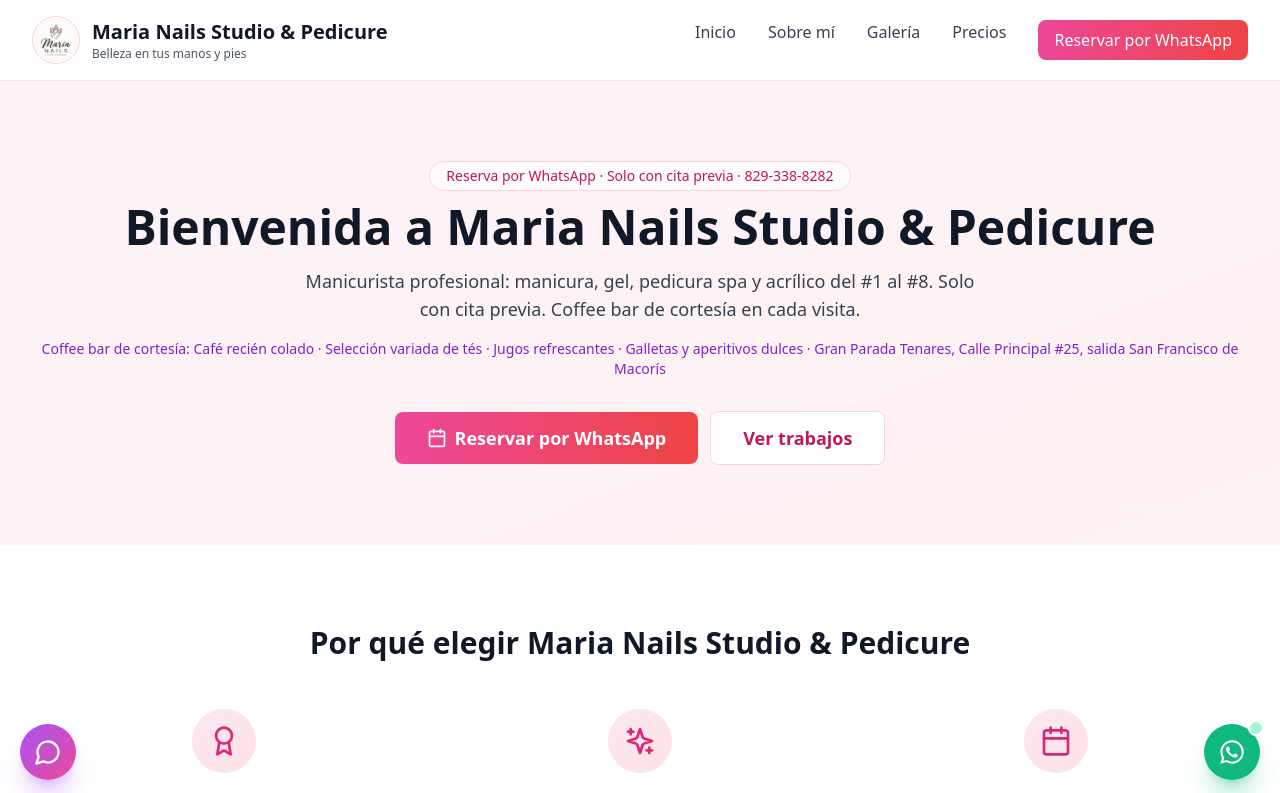
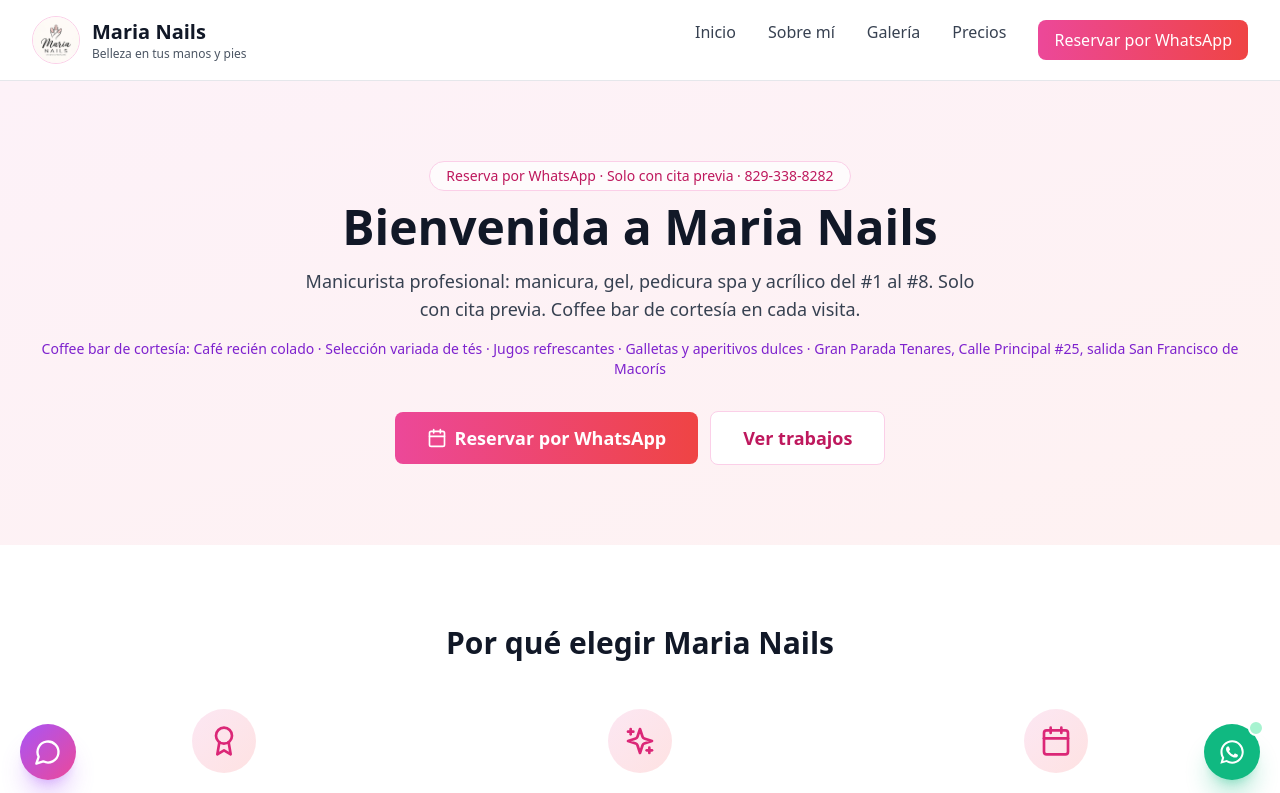
Before and after one commit to Juniorbp20/mariaNails2.0, a React (Vite) app: page / in a window 1280 px wide. Shown: the top 793 px of the page. Built offline with nearby package versions, Linux system fonts and the light colour scheme.

Commit message:
nombre del negocio solo Maria Nails

```diff
--- a/src/components/Header.tsx
+++ b/src/components/Header.tsx
@@ -59,7 +59,7 @@ export default function Header() {
               Precios
             </Link>
             <a
-              href={`${BUSINESS_INFO.whatsappUrl}?text=${encodeURIComponent('Hola María. Quiero reservar mi cita en Maria Nails Studio & Pedicure. Mi nombre es: ___. Quedo atenta, ¡gracias!')}`}
+              href={`${BUSINESS_INFO.whatsappUrl}?text=${encodeURIComponent('Hola María. Quiero reservar mi cita en Maria Nails. Mi nombre es: ___. Quedo atenta, ¡gracias!')}`}
               target="_blank"
               rel="noopener noreferrer"
               className="px-4 py-2 bg-gradient-to-r from-pink-500 to-red-500 text-white rounded-lg font-medium hover:shadow-lg transition"
@@ -109,7 +109,7 @@ export default function Header() {
               Precios
             </Link>
             <a
-              href={`${BUSINESS_INFO.whatsappUrl}?text=${encodeURIComponent('Hola María. Quiero reservar mi cita en Maria Nails Studio & Pedicure. Mi nombre es: ___. Quedo atenta, ¡gracias!')}`}
+              href={`${BUSINESS_INFO.whatsappUrl}?text=${encodeURIComponent('Hola María. Quiero reservar mi cita en Maria Nails. Mi nombre es: ___. Quedo atenta, ¡gracias!')}`}
               target="_blank"
               rel="noopener noreferrer"
               className="block px-4 py-2 bg-gradient-to-r from-pink-500 to-red-500 text-white rounded-lg font-medium transition"
--- a/src/components/WhatsAppFloat.tsx
+++ b/src/components/WhatsAppFloat.tsx
@@ -17,7 +17,7 @@ function WhatsAppIcon({ className }: { className?: string }) {
 /** Botón flotante que abre WhatsApp con mensaje de reserva pre-llenado. */
 export default function WhatsAppFloat() {
   const href = `${BUSINESS_INFO.whatsappUrl}?text=${encodeURIComponent(
-    'Hola María. Quiero reservar mi cita en Maria Nails Studio & Pedicure. Mi nombre es: ___. Quedo atenta, ¡gracias!',
+    'Hola María. Quiero reservar mi cita en Maria Nails. Mi nombre es: ___. Quedo atenta, ¡gracias!',
   )}`;
 
   return (
--- a/src/data/officialCatalog.ts
+++ b/src/data/officialCatalog.ts
@@ -1,7 +1,7 @@
 /**
  * officialCatalog.ts — Fuente única de verdad del negocio.
  *
- * Qué contiene: datos oficiales de Maria Nails Studio & Pedicure
+ * Qué contiene: datos oficiales de Maria Nails
  * (contacto, dirección, precios de manicura/gel/pedicura y la matriz
  * de acrílico 6 estilos x 8 largos). Sirve para pintar la web, validar
  * precios y alimentar el asistente virtual sin depender de la BD.
@@ -9,7 +9,7 @@
  */
 
 export const BUSINESS_INFO = {
-  name: 'Maria Nails Studio & Pedicure',
+  name: 'Maria Nails',
   professional: 'María Bonifacio',
   professionalTitle: 'Manicurista profesional técnica en manicura completa y pedicura',
   tagline: 'Belleza en tus manos y pies',
@@ -44,7 +44,7 @@ export const SITE_IMAGES = {
 
 /** Textos del sitio 100% estáticos (antes vivían en la tabla `business_profile`). */
 export const STATIC_PROFILE = {
-  heroTitle: 'Bienvenida a Maria Nails Studio & Pedicure',
+  heroTitle: 'Bienvenida a Maria Nails',
   heroSubtitle:
     'Manicurista profesional: manicura, gel, pedicura spa y acrílico del #1 al #8. Solo con cita previa. Coffee bar de cortesía en cada visita.',
   aboutTitle: 'Sobre María Bonifacio',
--- a/src/pages/Home.tsx
+++ b/src/pages/Home.tsx
@@ -32,7 +32,7 @@ export default function Home() {
           </p>
           <div className="flex flex-col sm:flex-row items-center justify-center gap-3">
             <a
-              href={waLink('Hola María. Quiero reservar mi cita en Maria Nails Studio & Pedicure. Mi nombre es: ___. Quedo atenta, ¡gracias!')}
+              href={waLink('Hola María. Quiero reservar mi cita en Maria Nails. Mi nombre es: ___. Quedo atenta, ¡gracias!')}
               target="_blank"
               rel="noopener noreferrer"
               className="inline-flex items-center space-x-2 px-8 py-3 bg-gradient-to-r from-pink-500 to-red-500 text-white rounded-lg font-semibold hover:shadow-lg transition text-lg"
--- a/src/pages/PriceCatalog.tsx
+++ b/src/pages/PriceCatalog.tsx
@@ -184,7 +184,7 @@ export default function PriceCatalog() {
 
         <div className="mt-10 text-center space-y-3">
           <a
-            href={waLink('Hola María. Quiero reservar mi cita en Maria Nails Studio & Pedicure. Mi nombre es: ___. Quedo atenta, ¡gracias!')}
+            href={waLink('Hola María. Quiero reservar mi cita en Maria Nails. Mi nombre es: ___. Quedo atenta, ¡gracias!')}
             target="_blank"
             rel="noopener noreferrer"
             className="inline-flex items-center gap-2 rounded-lg bg-gradient-to-r from-purple-500 to-pink-500 px-8 py-3 font-semibold text-white transition hover:shadow-lg"
```
